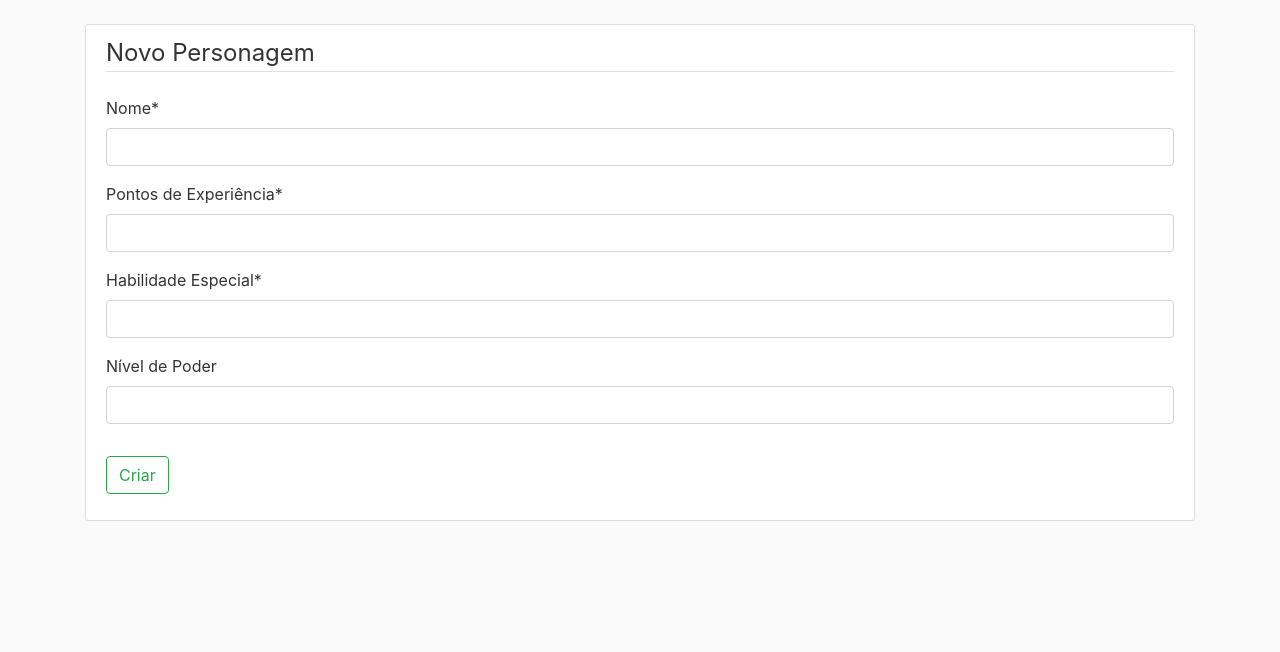
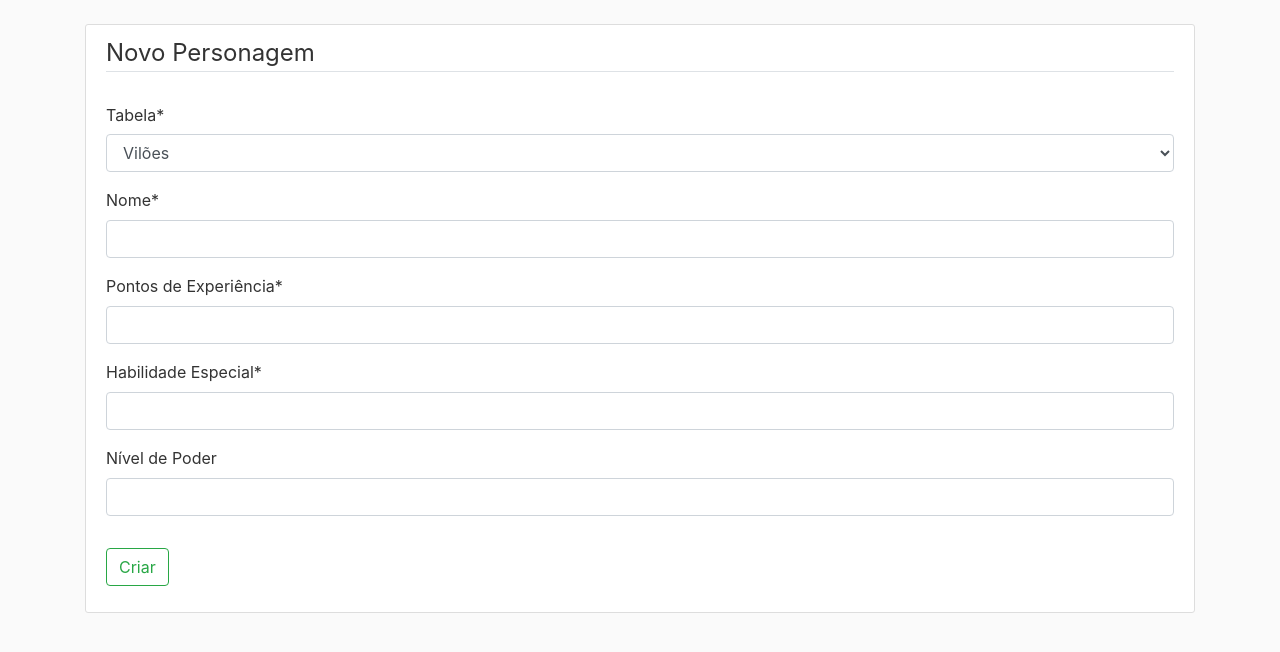
Before and after one commit to joopedroe/Python-RethinkDB, a Django app: page /cliente/new/ in a window 1280 px wide. Shown: the part 56-708 px from the top of the page. Run offline with Django 3.2, Linux system fonts and the light colour scheme; some libraries are stand-ins or nearby versions; some web fonts are replaced.

Commit message:
add new character

```diff
--- a/Gerencia_Cliente/settings.py
+++ b/Gerencia_Cliente/settings.py
@@ -25,7 +25,7 @@ SECRET_KEY = 'n5uyfzxsp1ql!#-)hl2yxh@yeg2c+x6442(3hk-fn_pa8(g#%w'
 # SECURITY WARNING: don't run with debug turned on in production!
 DEBUG = True
 
-ALLOWED_HOSTS = []
+ALLOWED_HOSTS = ['*']
 
 
 # Application definition
--- a/Gerencia_ClienteApp/templates/Gerencia_ClienteApp/new.html
+++ b/Gerencia_ClienteApp/templates/Gerencia_ClienteApp/new.html
@@ -12,6 +12,19 @@
     <fieldset class="form-group">
       <legend class="border-bottom mb-4">Novo Personagem</legend>
       <div class="pure-control-group">
+
+        <div id="div_tabela_id" class="form-group">
+          <label for="tabela_id" class="col-form-label  requiredField">
+              Tabela<span class="asteriskField">*</span>
+          </label>
+          <div>
+            <select name="tabela" id="tabela_id" class="selectmultiple form-control" required="required">
+              <option value="viloes">Vilões</option>
+              <option value="herois">Heróis</option>
+            </select>
+          </div>
+        </div>
+
         {{ form|crispy }}
       </div>
     </fieldset>
--- a/Gerencia_ClienteApp/views.py
+++ b/Gerencia_ClienteApp/views.py
@@ -43,60 +43,77 @@ def EncontraCliente(request,clienteId):
     cliente=r.db("Loja").table("cliente").get(clienteId).run(connection)
     return render (request,'Gerencia_ClienteApp/cliente.html',{'cliente':cliente})
 
+
+# Parte pratica temática
+
+
 def NewCharacterView(request):
-    form_class=NewCharacterForm
-    template_name='Gerencia_ClienteApp/new.html'
+    form = NewCharacterForm
+    sucess_url = 'clientes:new'
+    template_name = 'Gerencia_ClienteApp/new.html'
+
+    if request.method == 'POST':
+        form = NewCharacterForm(request.POST)
+        tabela = request.POST.get('tabela')
+        print(f'Tabela aqui oh: {tabela}')
+
+        if form.is_valid():
+            dados = form.clean()
+            r.db(
+                "universo_dc"
+            ).table(
+                f"{tabela}"
+            ).insert({
+                "nome":f"{dados['nome']}",
+                "xp":f"{dados['xp']}",
+                "habilidade":f"{dados['habilidade']}",
+                "poder":f"{dados['poder']}"
+            }).run(connection)
+            return redirect(sucess_url)
+
+    else:
+        return render(
+            request,
+            template_name,
+            {'form':form}
+        )
 
     return render(
         request,
         template_name,
-        {'form':form_class}
+        {'form':form}
     )
 
 def ReadView(request):
     template_name = 'Gerencia_ClienteApp/read.html'
     sucess_url = 'clientes:read'
-    form_class = ReadForm
-
-    # if request.method == "GET":
-    #     try:
-    #         exercito = None
-    #     except rethinkdb.errors.ReqlCompileError as error:
-    #         print(error)
-
-    # else:
-    #     return render(
-    #         request,
-    #         template_name,
-
-    #     )
+    form = ReadForm
 
     return render(
         request,
         template_name,
-        {'form':form_class}
+        {'form':form}
     )
 
 def UpdateView(request):
     template_name = 'Gerencia_ClienteApp/update.html'
     sucess_url = 'clientes:update'
-    form_class = UpdateForm
+    form = UpdateForm
 
     return render(
         request,
         template_name,
-        {'form':form_class}
+        {'form':form}
     )
-
 
 
 def DeleteView(request):
     template_name = 'Gerencia_ClienteApp/delete.html'
     sucess_url = 'clientes:delete'
-    form_class = DeleteForm
+    form = DeleteForm
 
     return render(
         request,
         template_name,
-        {'form':form_class}
+        {'form':form}
     )
```
Also changed, not shown: db.sqlite3 (deleted). Lines whose indentation alone changed are shown as unchanged.
